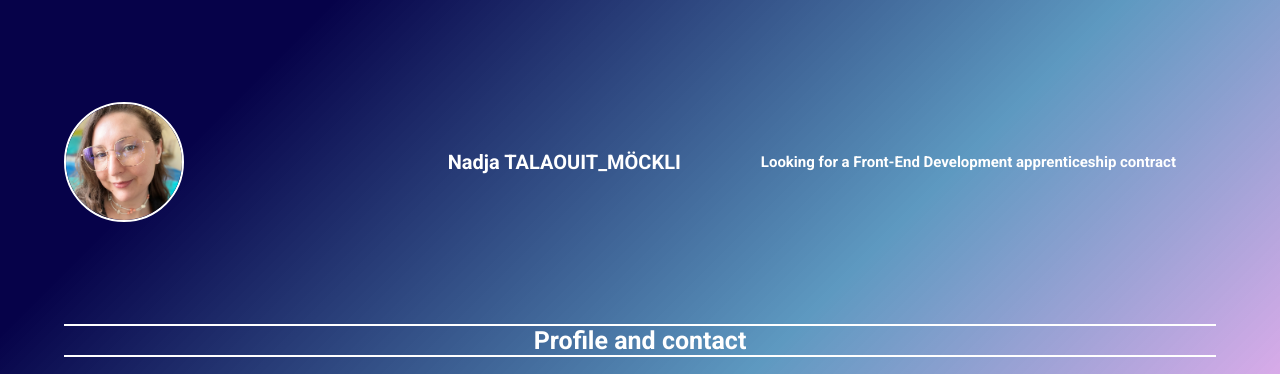
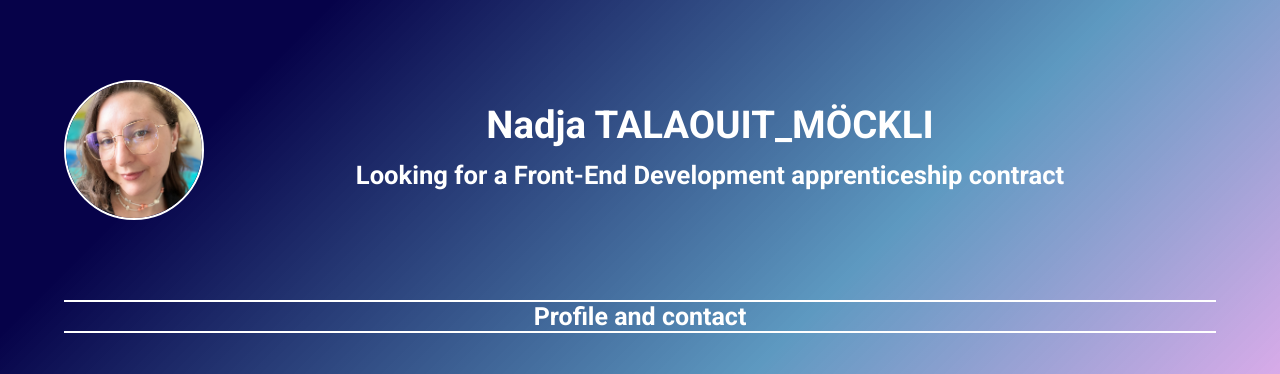
Before and after one commit to Nekochan977/Front-End.CV, a plain HTML site: page index.html in a window 1280 px wide. Shown: the top 374 px of the page. Drawn offline with Linux system fonts and the light colour scheme.

Commit message:
modification header on desktop

```diff
--- a/style.css
+++ b/style.css
@@ -138,14 +138,30 @@ img {
 
 @media (min-width:800px) {
     .header {
+        height: 30vh;
         margin: 3rem 0;
         justify-content: space-between;
         flex-wrap: nowrap;
     }
 
     .page-title {
+        font-size: 3vw;
         margin: 0 4rem;
         line-height: 5rem;
+    }
+    .undertitle {
+        font-size: 2vw;
+    }
+    .portrait-photo {
+        height: 14rem;
+        width: 14rem;
+    }
+    .portrait-photo > img {
+        position: relative;
+        border-radius: 50%;
+        min-width: 13.6rem;
+        min-height: 13.6rem;
+        object-position: top;
     }
 
 
```
